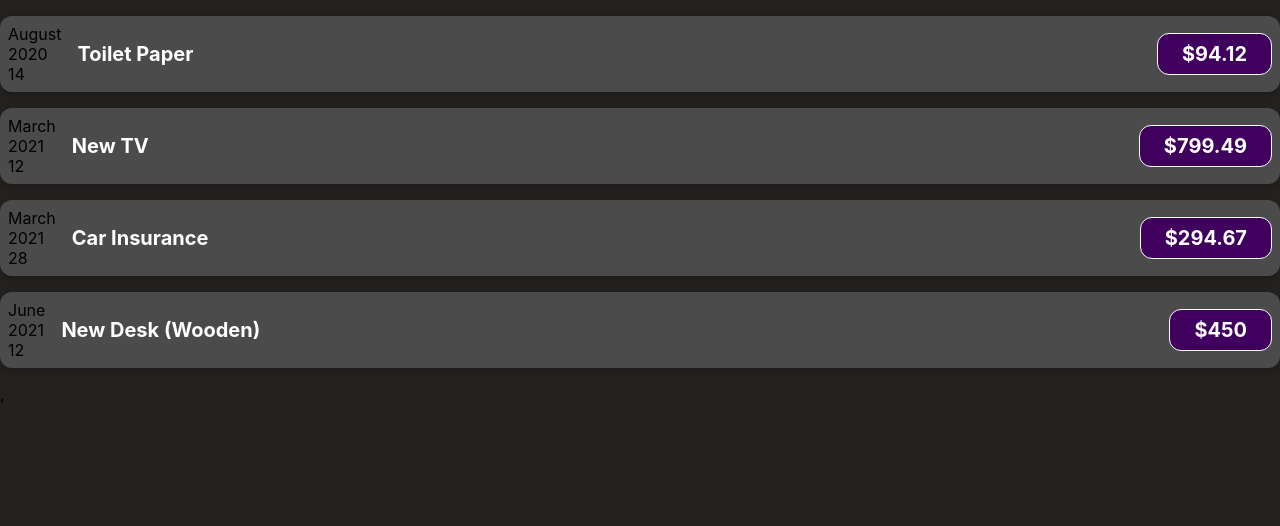
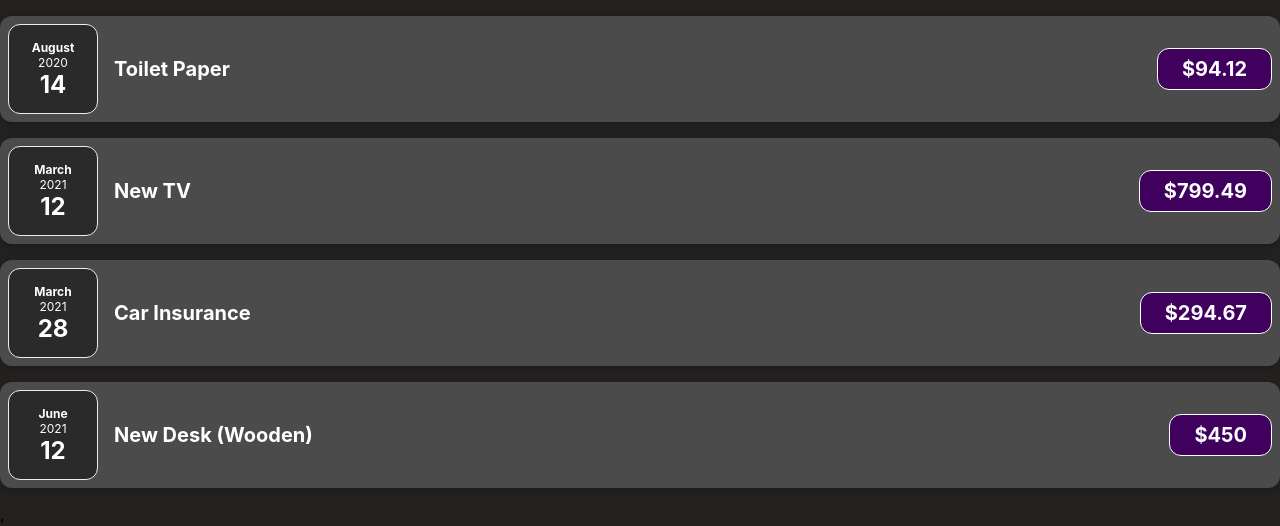
Before and after one commit to Alfaiz-Thoughtwin/Udemy-React, a React (Create React App) app in the folder react-complete-guide/: page / in a window 1280 px wide. Shown: the top 526 px of the page. Built offline with nearby package versions, Linux system fonts and the light colour scheme.

Commit message:
[03 React Basics & Working With Components] - 15 splitting components into multiple components

```diff
--- /dev/null
+++ b/react-complete-guide/src/components/ExpenseDate.css
@@ -0,0 +1,26 @@
+.expense-date {
+  display: flex;
+  flex-direction: column;
+  width: 5.5rem;
+  height: 5.5rem;
+  border: 1px solid #ececec;
+  background-color: #2a2a2a;
+  color: white;
+  border-radius: 12px;
+  align-items: center;
+  justify-content: center;
+}
+
+.expense-date__month {
+  font-size: 0.75rem;
+  font-weight: bold;
+}
+
+.expense-date__year {
+  font-size: 0.75rem;
+}
+
+.expense-date__day {
+  font-size: 1.5rem;
+  font-weight: bold;
+}
--- /dev/null
+++ b/react-complete-guide/src/components/ExpenseDate.js
@@ -0,0 +1,19 @@
+import React from "react";
+import "./ExpenseDate.css";
+
+function ExpenseDate(props) {
+    const year = props.date.getFullYear();
+    const month = props.date.toLocaleString('en-US', {month: 'long'});
+    const day = props.date.toLocaleString('en-US', {day: '2-digit'});
+  return (
+    <>
+      <div className="expense-date">
+        <div className="expense-date__month">{month}</div>
+        <div className="expense-date__year">{year}</div>
+        <div className="expense-date__day">{day}</div>
+      </div>
+    </>
+  );
+}
+
+export default ExpenseDate;
--- a/react-complete-guide/src/components/ExpenseItem.js
+++ b/react-complete-guide/src/components/ExpenseItem.js
@@ -1,20 +1,12 @@
 import React from "react";
+import ExpenseDate from "./ExpenseDate";
 import "./ExpenseItem.css";
-// import moment from 'moment'
 
 function ExpenseItem(props) {
-    const year = props.date.getFullYear();
-    const month = props.date.toLocaleString('en-US', {month: 'long'});
-    const day = props.date.toLocaleString('en-US', {day: '2-digit'});
   return (
     <>
       <div className="expense-item">
-        {/* <div>{moment(props.date).format("MMMM Do YYYY")}</div> */}
-        <div>
-            <div>{month}</div>
-            <div>{year}</div>
-            <div>{day}</div>
-        </div>
+          <ExpenseDate date={props.date}/>
         <div className="expense-item__description">
           <h2>{props.title}</h2>
           <div className="expense-item__price">${props.amount}</div>
```
